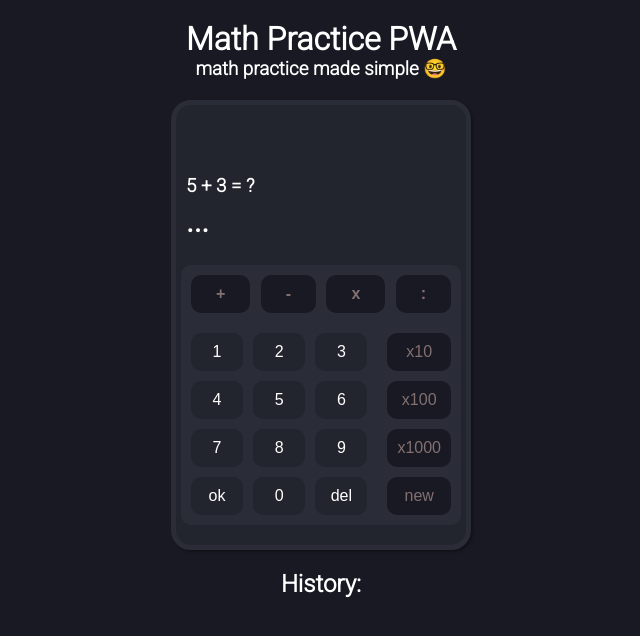
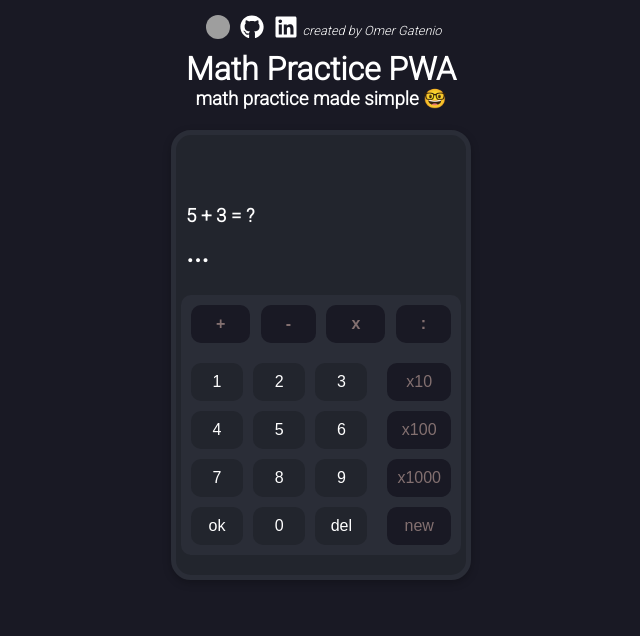
Before and after one commit to gateniomer/math-practice-app, a React (Create React App) app: page / in a window 1280 px wide. Shown: the top 636 px of the page, without its empty margins (319-959 px from the left). Built offline with nearby package versions, Linux system fonts and the light colour scheme; grey boxes are pictures that could not be loaded.

Commit message:
updated visuals

```diff
--- a/package.json
+++ b/package.json
@@ -8,6 +8,7 @@
     "@testing-library/user-event": "^13.5.0",
     "react": "^18.2.0",
     "react-dom": "^18.2.0",
+    "react-icons": "^4.4.0",
     "react-scripts": "5.0.1",
     "web-vitals": "^2.1.4",
     "workbox-background-sync": "^6.5.4",
--- a/src/App.js
+++ b/src/App.js
@@ -1,7 +1,21 @@
 import Calculator from './components/calculator/calculator';
+import { FaGithub } from "react-icons/fa";
+import { FaLinkedin } from "react-icons/fa";
 
 function App() {
-  return <Calculator/>
+  return (
+  <>
+  <div className='social-bar'>
+    <a href='https://github.com/gateniomer' target={"_blank"}><img src='https://avatars.githubusercontent.com/u/98481291?v=4'></img></a>
+    <a href='https://github.com/gateniomer/math-practice-app' target={"_blank"}><FaGithub /></a>
+    <a href='https://il.linkedin.com/in/omer-gatenio-949482174' target={"_blank"}><FaLinkedin /></a>
+    <p>created by Omer Gatenio</p>
+  </div>
+  <h1>Math Practice PWA </h1>
+  <h3>math practice made simple 🤓</h3>
+  <Calculator/>
+  </>
+  )
 }
 
 export default App;
--- a/src/components/calculator/calculator.jsx
+++ b/src/components/calculator/calculator.jsx
@@ -30,12 +30,16 @@ class Calculator extends Component{
 
   componentDidMount(){
     window.addEventListener('keydown',e=>{
-      if(isFinite(e.key) && e.code !== 'Space')
+      if(isFinite(e.key) && e.code !== 'Space'){
+        e.preventDefault()
         this.onNumberHandler(e.key);
+      }
       if(e.key==='Backspace'){
+        e.preventDefault()
         this.onDelHandler();
       }
       if(e.key === 'Enter'){
+        e.preventDefault()
         this.onOkHandler();
       }
     });
@@ -132,8 +136,6 @@ class Calculator extends Component{
     return(
       <>
       {this.state.alert.isActive ? <Alert message={this.state.alert.message}/> : ''}
-      <h1 style={{"marginTop":"20px"}}>Math Practice PWA </h1>
-      <h3 style={{"marginBottom":"20px"}}>math practice made simple 🤓</h3>
       <div className="calculator-grid">
         <h3 className="math-exercise">{Math.max(this.state.num1,this.state.num2)} {this.state.mathOperation.sign} {Math.min(this.state.num1,this.state.num2)} = ?</h3>
         <h2 className="mp-input-heading">{this.state.input ? Array.from(this.state.input.toString()).map((char,i)=><span key={i}>{char}</span>) : '...'}</h2>
@@ -141,7 +143,7 @@ class Calculator extends Component{
         <AccumulatorBar callback={this.accumulatorBarHandler}/>
         <ButtonPad input={this.state.input} onClickHandler={this.onClickHandler}/>
       </div>
-      <History history={this.state.history} />
+      {(this.state.history.length>0)? <History history={this.state.history} /> : ""}
     </>
     )
   }
--- a/src/history/history.component.jsx
+++ b/src/history/history.component.jsx
@@ -1,8 +1,9 @@
 const History = ({history}) => {
+  const historyReversed = history.slice().reverse();
   return (
   <div className="history">
-    <h2>History:</h2>
-    {history.map((item,acc) => <h3 key={acc+1}>[{acc+1}] {item.exercise} | {item.numOfTries} trys</h3>)}
+    <h3>History:</h3>
+    {historyReversed.map((item,acc) => <span key={acc}><span className="acc">{acc+1}</span> {item.exercise} <span className="num-of-tries">{item.numOfTries} trys</span></span>).reverse()}
   </div>
   )
 }
--- a/src/index.css
+++ b/src/index.css
@@ -89,12 +89,12 @@ h1,h2,h3{
   "button-grid button-grid button-grid accumulatorBar"
   "history history history history";
   max-width: 300px;
-  margin: 0 auto;
+  margin: 20px auto 0 auto;
   background-color: var(--calculator-primary);
   border-radius: 20px;
   padding: 20px 5px;
   border: 5px solid var(--calculator-secondary);
-  box-shadow: rgba(0, 0, 0, 0.3) 1.95px 1.95px 2.6px;
+  box-shadow: rgba(0, 0, 0, 0.24) 0px 3px 8px;
 }
 .buttonpad-grid{
   padding: 10px;
@@ -115,7 +115,75 @@ h1,h2,h3{
 .history{
   grid-area: history;
   margin-top: 20px;
+  max-width: 300px;
+  margin: 20px auto;
+  background-color: var(--calculator-primary);
+  border-radius: 10px;
+  padding: 20px;
+  max-height: 150px;
+  overflow: auto;
+  animation: show-history 0.3s ease-in-out;
+  box-shadow: rgba(0, 0, 0, 0.24) 0px 3px 8px;
 }
+
+.history h3{
+  text-align: left;
+  margin-bottom: 20px;
+}
+
+.history span{
+  display: flex;
+  align-items: center;
+  justify-content: space-between;
+  color: white;
+  margin-bottom: 10px;
+  animation: show-history 0.3s ease-in-out forwards;
+}
+.history span .acc{
+  display: inline;
+  font-weight: bold;
+  background-color: var(--calculator-active);
+  border-radius: 50%;
+  width: 2rem;
+  line-height: 2rem;
+  margin: auto 0;
+  text-align: center;
+  border: solid 3px var(--calculator-bar);
+}
+
+.history span .num-of-tries{
+  font-size: 0.8rem;
+  font-weight: bold;
+  display: inline;
+  background-color: var(--calculator-bar);
+  padding: 5px 10px;
+  border-radius: 20px;
+  margin: auto 0;
+}
+
+.history::-webkit-scrollbar {
+  width: 12px;
+}
+.history::-webkit-scrollbar-track {
+  background: var(--calculator-secondary);
+  border-radius: 0px 20px 20px 0;
+}
+.history::-webkit-scrollbar-thumb {
+  background-color: var(--calculator-bar);
+  border-radius: 0px 20px 20px 0;
+}
+
+@keyframes show-history {
+  from{
+    transform: scale(0.8);
+    opacity: 0;
+  }
+  to{
+    opacity: 1;
+  }
+}
+
+
 
 .mathOperationsBar{
   display: flex;
@@ -190,3 +258,25 @@ h1,h2,h3{
     transform: translate(-50%,-50%) scale(1);
   }
 }
+
+.social-bar{
+  margin-top: 10px;
+  display: flex;
+  align-items: center;
+  justify-content: center;
+  color: white;
+}
+.social-bar p{
+  font-style: italic;
+  font-size: 0.8rem;
+}
+.social-bar a{
+  color: white;
+  font-size: 1.5rem;
+  margin: 5px;
+}
+.social-bar img{
+  width: 1.5rem;
+  height: 1.5rem;
+  border-radius: 50%;
+}
```
Also changed, not shown: 14 other files (tests, documents, lock files or other folders).
